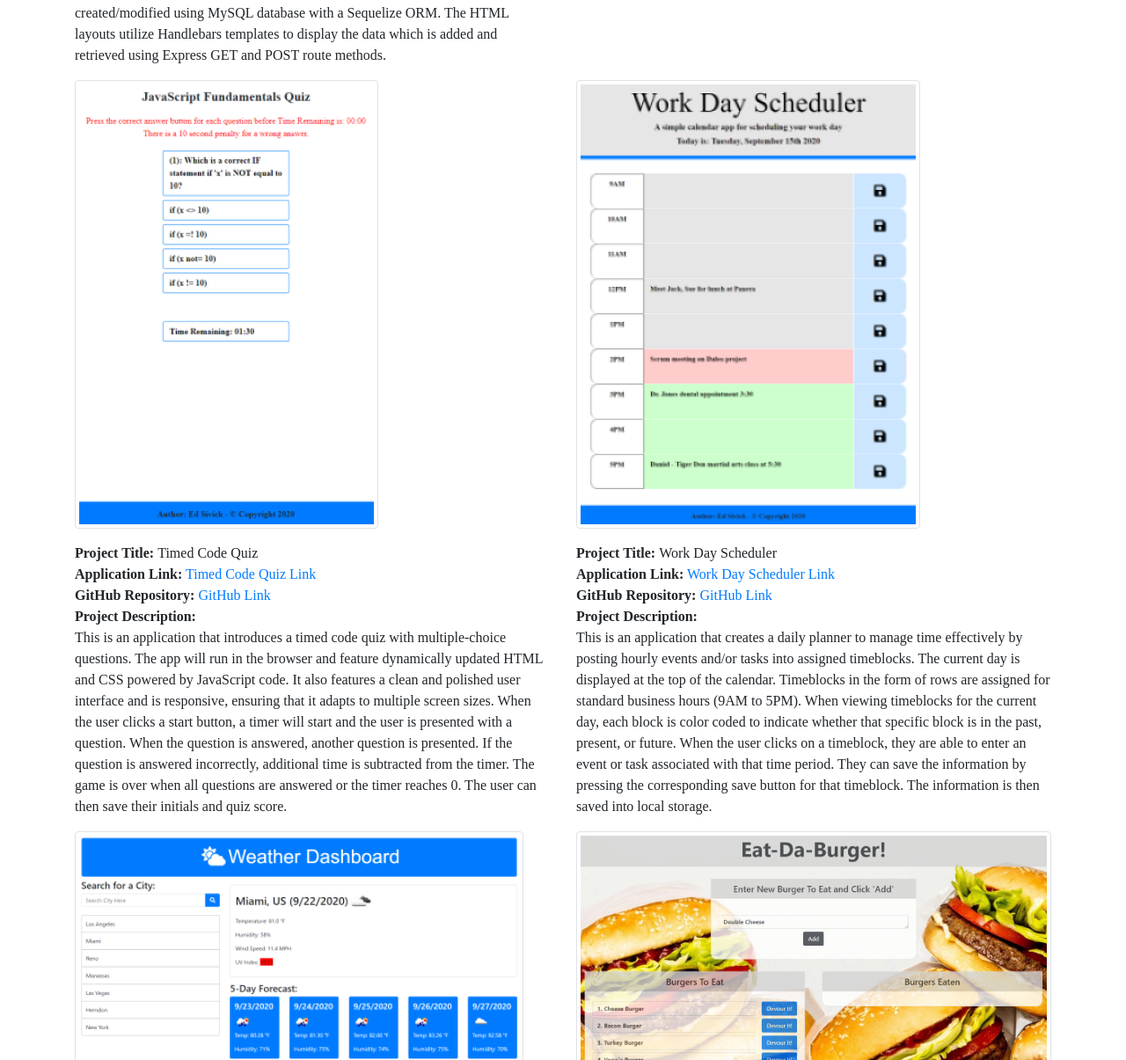
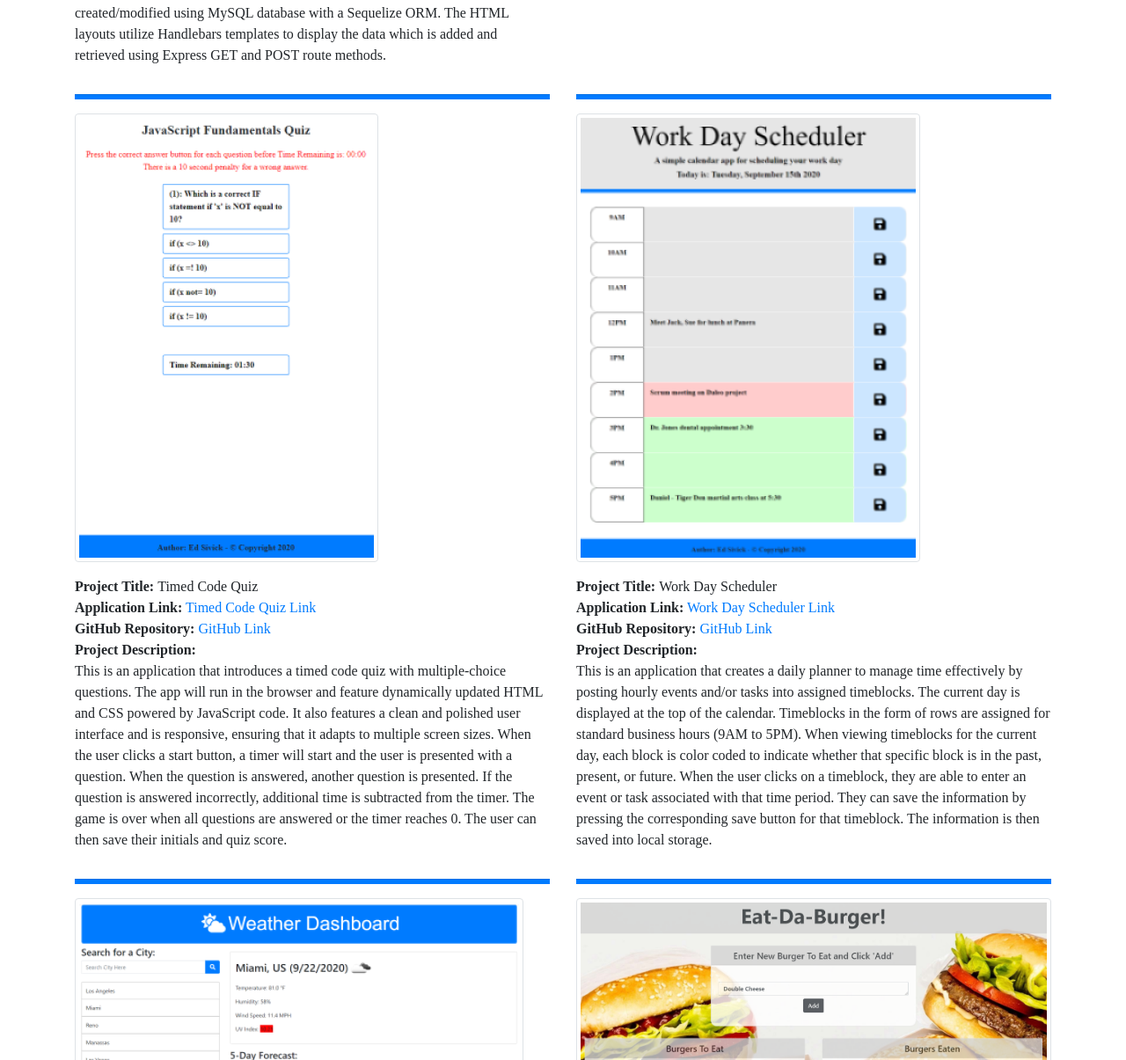
Before and after one commit to ed-sivick/16-updated_portfolio, a plain HTML site: page webDev.html in a window 1280 px wide. Shown: the part 833-2038 px from the top of the page at 88% size. Drawn offline with nearby package versions, Linux system fonts and the light colour scheme.

Commit message:
add hr tag with style between projects

```diff
--- a/assets/style.css
+++ b/assets/style.css
@@ -19,8 +19,13 @@
     padding-left: 1rem;
     padding-top: 1rem;
 }
-/* horizontal ruler (hr) style */
+/* top horizontal ruler (hr) style */
 .head_info hr {
+    height:5px;
+    background-color: #007bff;
+}
+/* project horizontal ruler (hr) style */
+hr.divider {
     height:5px;
     background-color: #007bff;
 }
--- a/webDev.html
+++ b/webDev.html
@@ -113,6 +113,7 @@
         <div class="row">
             <!-- main Grid: Row 3, Col 1 -->
             <div class="col-sm-12 col-md-6 col-lg-6">
+                <hr class = "divider">
                 <img src="assets/images/quiz.png" alt="image of javascript quiz" class="img-thumbnail img-btm img-ctr">
                 <p class="about"> <strong>Project Title: </strong>Timed Code Quiz<br>
                     <strong>Application Link:</strong> <a href="https://ed-sivick.github.io/4-timed_code_quiz/">Timed
@@ -135,6 +136,7 @@
             </div>
             <!-- main Grid: Row 3, Col 2 -->
             <div class="col-sm-12 col-md-6 col-lg-6">
+                <hr class = "divider">
                 <img src="assets/images/scheduler.png" alt="image of work day schedule"
                     class="img-thumbnail img-btm img-ctr">
                 <p class="about"> <strong>Project Title: </strong>Work Day Scheduler<br>
@@ -161,6 +163,7 @@
             <div class="row">
                 <!-- main Grid: Row 4, Col 1 -->
                 <div class="col-sm-12 col-md-6 col-lg-6">
+                    <hr class = "divider">
                     <img src="assets/images/weather.png"
                         alt="image of weather dashboard showing current and five day forecast for weather in Miami, Florida"
                         class="img-thumbnail img-btm img-ctr">
@@ -188,6 +191,7 @@
                 </div>
                 <!-- main Grid: Row 4, Col 2 -->
                 <div class="col-sm-12 col-md-6 col-lg-6">
+                    <hr class = "divider">
                     <img src="assets/images/add1.png"
                         alt="image of burger logger app showing Add a new Burger card, Burgers To Eat card, and Burgers Eaten card "
                         class="img-thumbnail img-btm img-ctr">
```
Also changed, not shown: mechEng.html (+3 -0 lines).
